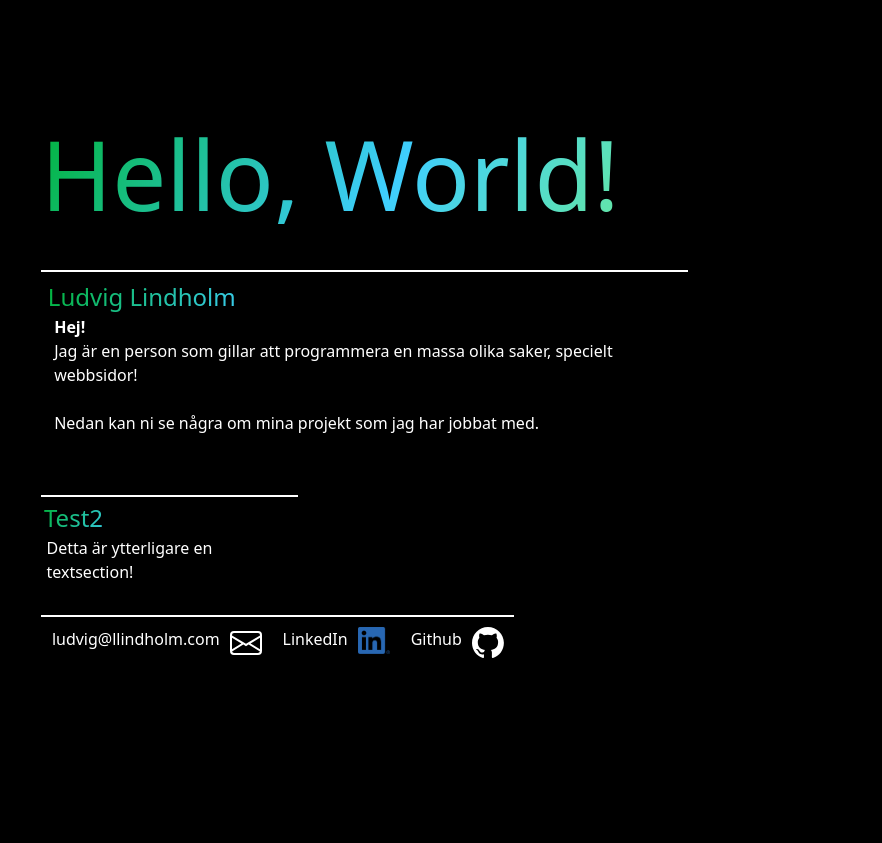
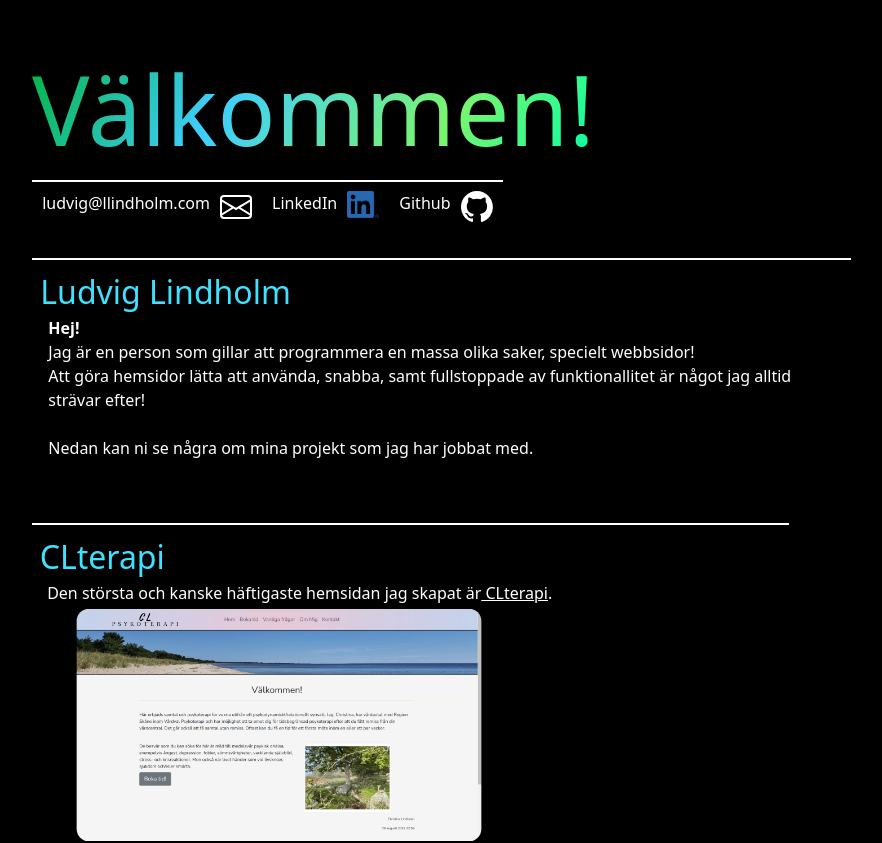
Before and after one commit to ludde127/learning-nextjs, a Next.js app: page / in a window 1280 px wide. Shown: the top 843 px of the page, without its empty margins (189-1071 px from the left). Before the commit the page ends 800 px from the top, so only its background shows below. Built offline with nearby package versions, Linux system fonts and the light colour scheme.

Commit message:
Added some more images.

```diff
--- a/app/global.css
+++ b/app/global.css
@@ -7,7 +7,7 @@ html {
     background-color: black;
     color: white;
 
-    width: 100vw;
+    width: 96vw;
 }
 h1 {
     font-size: 3em;
@@ -18,32 +18,29 @@ h1 {
 }
 
 
-
 h2 {
-    font-size: 1.5em;
-    background: linear-gradient(120deg, rgba(0,179,57,1) 0%, rgba(63,206,254,1) 35%, rgba(123,245,109,1) 72%, rgba(0,255,166,1) 100%);
-    -webkit-background-clip: text;
-    -webkit-text-fill-color: transparent;
+    font-size: 2em;
+    color: rgba(63,226,254,1);
 }
 
 h3 {font-size: 1.3em;}
 
 hr {    border-top: 0.2vw solid whitesmoke;
 }
-.main-window {margin-left: 18%;margin-top: 8%;overflow: hidden}
+.main-window {margin-left: 18%;margin-top: 3%;overflow: hidden}
 
 
 .tree-image {
     height: 60vh;
     position: absolute;
-    right: 15%;
+    right: 1vw;
     bottom: 0;
     overflow: hidden;
 }
 
 @media all and (max-width: 800px) {
     /* put your css styles in here */
-    .main-window {margin-left: 5%; margin-top: 4%; align-content: center;}
+    .main-window {margin-left: 5%; margin-top: 2%; align-content: center;}
 }
 
 @media all and (max-width: 1300px) {
@@ -51,8 +48,14 @@ hr {    border-top: 0.2vw solid whitesmoke;
 
 }
 
+.animation-container-fit-content {
+    overflow: visible;
+    width: fit-content;
+}
+
 .animation-container {
     overflow: visible;
-    z-index: 11;
+}
 
-}
+.normal-a {text-decoration: underline;}
+.project-img {width: auto; height: 30vh;border-radius: 1em;margin-left:2vw;padding:0.5%;}
--- a/app/page.tsx
+++ b/app/page.tsx
@@ -2,23 +2,49 @@ import TextSection from "@/components/TextSection";
 import ContactMe from "@/components/ContactMe";
 import Title from "@/components/Title";
 import AvatarImage from "@/components/AvatarImage";
+
+export const metadata = {
+    title: "Ludvig Lindholm",
+    description: "Ludvig Lindholm, utvecklar små till mellanstora hemsidor som är snabba och har många funktioner."
+}
+
 export default function hello_world() {
 
     return (<>
 
     <div className="mx-auto main-window">
-        <Title>Hello, World!</Title>
-
-        <TextSection title="Ludvig Lindholm" >
-            <strong>Hej!</strong><br/>
-            Jag är en person som gillar att programmera en massa olika saker, specielt webbsidor!<br/><br/>
-            Nedan kan ni se några om mina projekt som jag har jobbat med.
-        </TextSection>
-        <TextSection title="Test2">Detta är ytterligare en textsection!</TextSection>
+        <Title>Välkommen!</Title>
         <ContactMe email={"ludvig@llindholm.com"}
                    github={"https://github.com/ludde127"}
                    linkedIn={"https://www.linkedin.com/in/ludvig-lindholm-6509b4256/"}/>
-        <img src={"/red-tree.png"} className="tree-image"></img>
+        <TextSection title="Ludvig Lindholm" >
+
+            <strong>Hej!</strong><br/>
+            Jag är en person som gillar att programmera en massa olika saker, specielt webbsidor!<br/>
+            Att göra hemsidor lätta att använda, snabba, samt fullstoppade av funktionallitet är något jag alltid strävar efter!
+            <br/><br/>
+
+            Nedan kan ni se några om mina projekt som jag har jobbat med.
+        </TextSection>
+        <TextSection title="CLterapi">
+
+            Den största och kanske häftigaste hemsidan jag skapat är
+            <a className="normal-a" href="https://clterapi.se/"> CLterapi</a>.<br/>
+            <a className="normal-a" href="https://clterapi.se/"><img className="project-img" src="/cropped-cl.png"></img></a>
+            <br/>
+            CLterapi har ett inbyggt tidsbokningssytem samt betalningssystem där swish stödjs som betalningssätt.<br/>
+            Innerhållet på hemsidans kan även lätt redigeras via ett CMS vilket gör det<br/>
+            lätt och smidigt att ändra texten och bilder efter behov.
+        </TextSection>
+        <TextSection title={"LLindholm"}>
+            En annan hemsida som jag har skapat är <a className="normal-a" href="https://llindholm.com/"> LLindholm</a>.<br/>
+            <a className="normal-a" href="https://llindholm.com/"><img className="project-img" src="/llindholm.png"/></a>
+            Denna hemsida skapade jag för att kunna spara temperatur data från min lägenhet men gick sedan över till<br/>
+            att vara en hemsida för massa olika saker som jag har velat skapa. <br/>
+            Nu finns det exempelvis en sida där man kan skriva anteckningar med flashcards, <br/>
+            det finns även funktionallitet för att automatisk ladda Tesla bilar när elpriset är billigast.
+        </TextSection>
+
     </div>
     </>);
 }
--- a/components/TextSection.tsx
+++ b/components/TextSection.tsx
@@ -10,13 +10,12 @@ interface TextSegmentProps {
 const TextSection = ({children, title, imageSrc}: {children: React.ReactNode, title: String, imageSrc?: String}) => {
 
     let image = <></>;
-    console.log(imageSrc)
     if (imageSrc) {
         image = <AvatarImage src={imageSrc}/>
     }
 
     return (
-        <section className="animation-container" id={title as string}>
+        <section className="animation-container-fit-content" id={title as string}>
         <div className={styles.text_section}>
             <div className={styles.text_holder}>
                 <h2>{title}</h2>
--- a/components/Title.tsx
+++ b/components/Title.tsx
@@ -2,7 +2,7 @@ import React from "react";
 import styles from "../styles/title.module.css";
 
 const Title = ({children}: {children: React.ReactNode}) => {
-    return <div className="animation-container">
+    return <div className="animation-container-fit-content">
         <h1 className={styles.megaTitle}>{children}</h1>
     </div>
 }
--- a/styles/contactMe.module.css
+++ b/styles/contactMe.module.css
@@ -10,7 +10,7 @@
 
 @keyframes slide-from-bottom {
     from {
-        transform: translateY(300%);
+        transform: translateY(-200%);
     }
     to {
         transform: translateY(0);
--- a/styles/textSection.module.css
+++ b/styles/textSection.module.css
@@ -1,11 +1,12 @@
 
 .text_section {
-    margin-top : 3vh;
-    margin-bottom: 3vh;
-    max-width: 80%;
+    margin-top : 3%;
+    margin-bottom: 3%;
+    margin-right: 3%;
     overflow: hidden;
     animation: slide-in 1s forwards;
     display: inline-block;
+    width: fit-content;
 }
 
 .text_section hr {
@@ -23,6 +24,7 @@
 
 .text_section .text_holder {
     padding: 1%;
+    width: fit-content;
     border-top: solid 2px white;
 }
 
```
Also changed, not shown: public/cropped-cl.png (added), public/llindholm.png (added).
